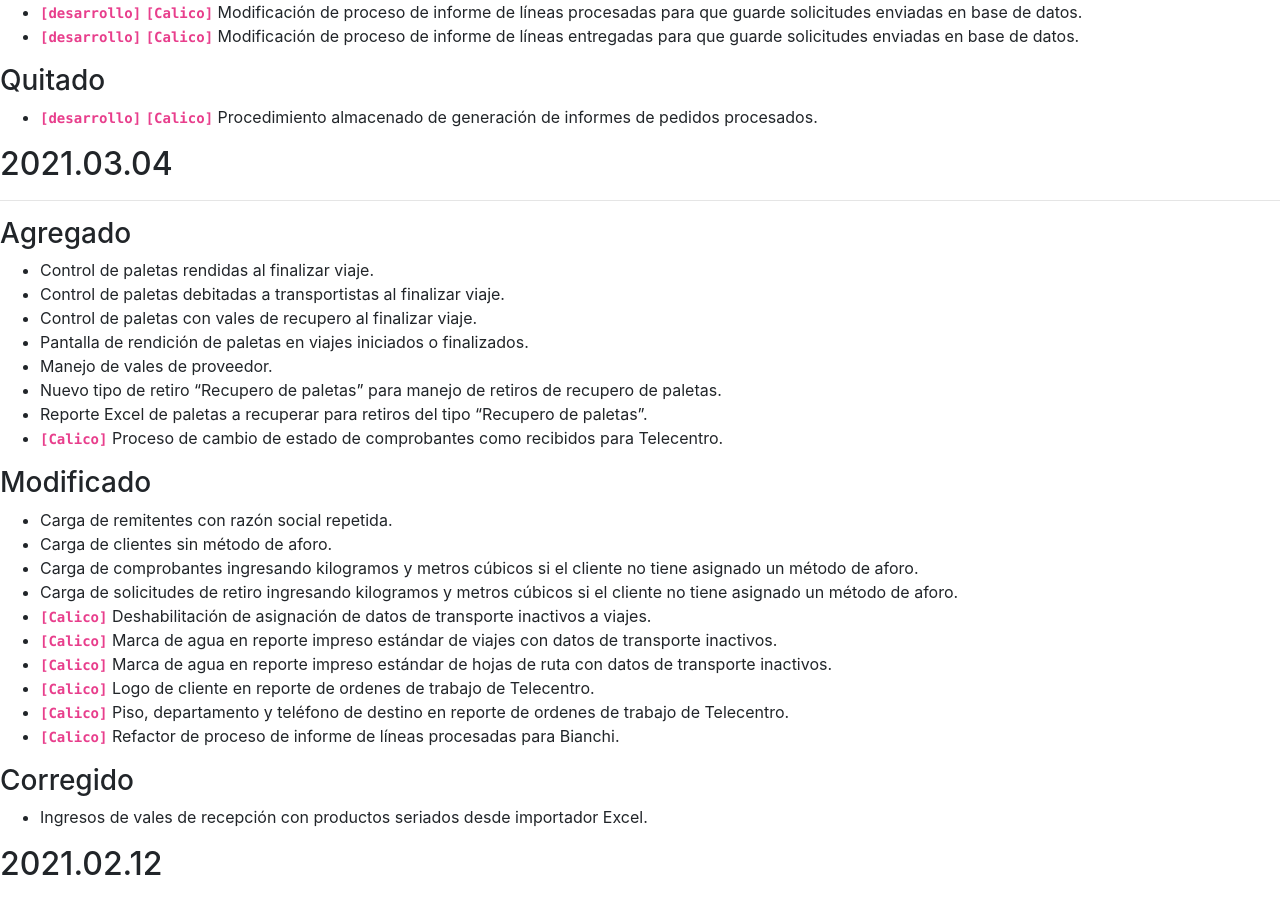
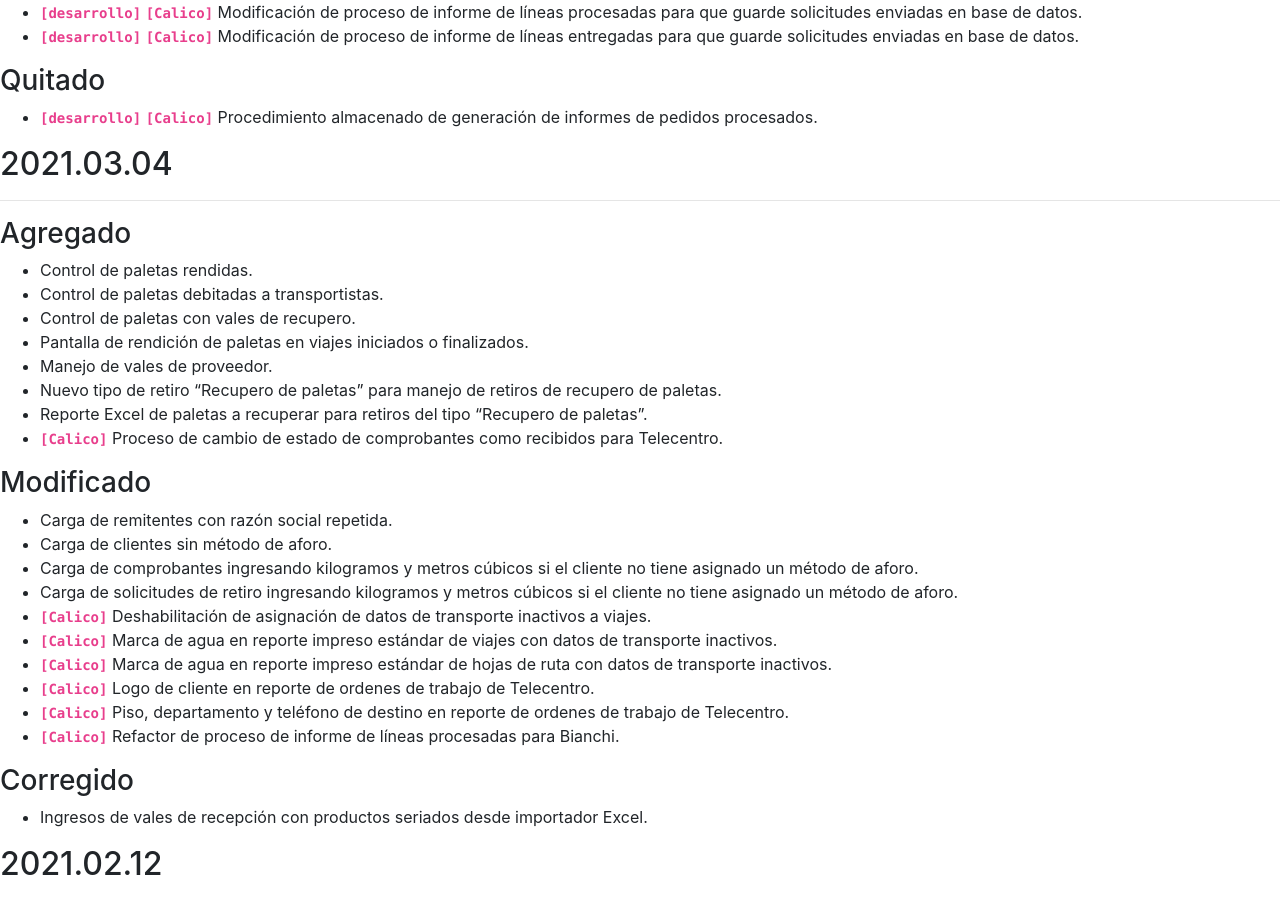
Before and after one commit to msanchez-brainsys/msanchez-brainsys.github.io, a Jekyll site: the page built from registro-cambios.markdown, in a window 1280 px wide and 900 px high, scrolled down 684 px. Built offline with Jekyll 4.4.1, drawn with Linux system fonts in a browser that asks for light colours.

Commit message:
Se realizaron correcciones en puntos entregados en versión 2021.03.04

```diff
--- a/registro-cambios.markdown
+++ b/registro-cambios.markdown
@@ -58,9 +58,9 @@ El formato esta basado en [Keep a Changelog](https://keepachangelog.com/es-ES/1.
 ## 2021.03.04
 ---
 ### Agregado
-- Control de paletas rendidas al finalizar viaje.
-- Control de paletas debitadas a transportistas al finalizar viaje.
-- Control de paletas con vales de recupero al finalizar viaje.
+- Control de paletas rendidas.
+- Control de paletas debitadas a transportistas.
+- Control de paletas con vales de recupero.
 - Pantalla de rendición de paletas en viajes iniciados o finalizados.
 - Manejo de vales de proveedor.
 - Nuevo tipo de retiro "Recupero de paletas" para manejo de retiros de recupero de paletas.
```
